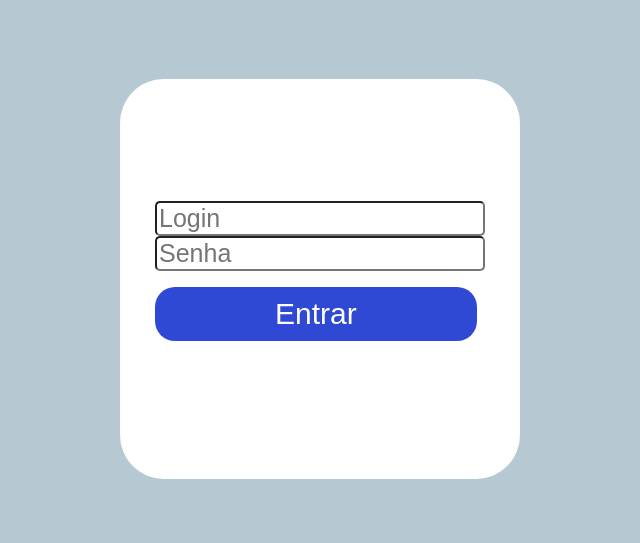
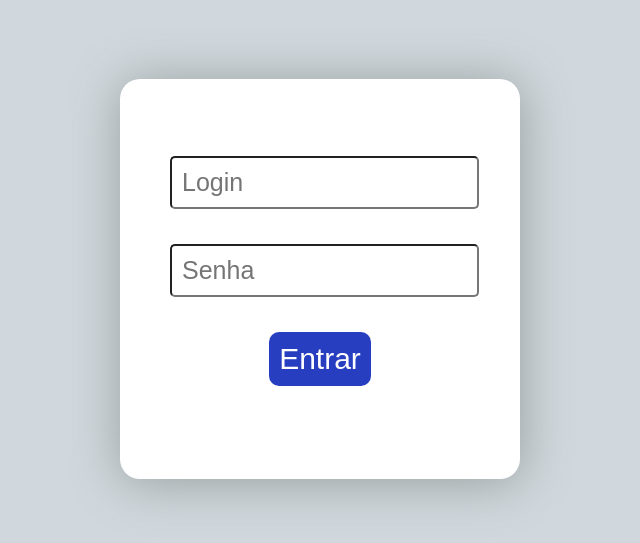
Before and after one commit to LucasAp-DEV/App.Front, a React (Create React App) app: page / in a window 1280 px wide. Shown: the part 121-664 px from the top of the page, without its empty margins (320-960 px from the left). Built offline with nearby package versions, Linux system fonts and the light colour scheme.

Commit message:
add error e true

```diff
--- a/src/components/Button/Button.css
+++ b/src/components/Button/Button.css
@@ -1,10 +1,9 @@
   button {
-    padding: 10px 120px;
     font-size: 30px;
-    background-color: #3049d4;
+    background-color: #273ec0;
     color: #ffffff;
     border: none;
-    border-radius: 20px;
+    border-radius: 10px;
     cursor: pointer;
   }
 
--- a/src/components/LoginForm/LoginForm.css
+++ b/src/components/LoginForm/LoginForm.css
@@ -1,14 +1,14 @@
 .formContainer1 {
-  width: 300px; /* Ajuste conforme necessário */
+  width: 300px;
   margin: auto;
   text-align: center;
 }
 
 .formContainer1 input {
-  display: block;
-  width: 100%;
-  margin-bottom: 10px;
-  padding: 8px;
+  display: flex;
+  width: 95%;
+  margin-bottom: 35px;
+  padding: 10px;
 }
 
 .formContainer1 p {
--- a/src/components/LoginForm/LoginForm.jsx
+++ b/src/components/LoginForm/LoginForm.jsx
@@ -5,7 +5,7 @@ import Button from '../../components/Button/Button';
 
 const LoginForm = ({ login, password, onChangeUser, onChangePassword, onSubmit }) => {
   return (
-    <div className='.formContainer1'>
+    <div className='formContainer1'>
       <Input
         placeholder='Login'
         name='UserInput'
--- a/src/pages/Login/Login.css
+++ b/src/pages/Login/Login.css
@@ -1,5 +1,5 @@
 .container {
-  background-color: #b6c9d3;
+  background-color: #d0d8dd;
   height: 100vh;
   width: 100vw;
   display: flex;
@@ -13,19 +13,19 @@
   top: 50%;
   left: 50%;
   transform: translate(-50%, -50%);
-  border-radius: 11%;
+  border-radius: 05%;
   align-items: center;
   justify-content: center;
   display: flex;
+  box-shadow: 1px 3px 50px 1px rgb(153, 160, 160);
 }
 
 .error {
   padding: 10px 50px;
-  font-size: 20px;
-  background-color: #e42424e7;
+  font-size: 21px;
+  background-color: #ff0000e7;
   color: #ffffff;
-  border: none;
-  border-radius: 20px;
+  border-radius: 10px;
   position: absolute;
   top: 80%;
   left: 50%;
--- a/src/pages/Login/Login.jsx
+++ b/src/pages/Login/Login.jsx
@@ -8,6 +8,7 @@ const Login = () => {
     const [login, setLogin] = useState()
     const [password, setPassword] = useState()
     const [errorLogin, setErrorLogin] = useState();
+    const [trueLogin, setTrueLogin] = useState("");
 
     const navigate = useNavigate()
 
@@ -36,11 +37,11 @@ const Login = () => {
                 const data = await response.json();
                 const authToken = data.token
                 console.log('Token recebido:', authToken) //Retirar depois o Token
+                setTrueLogin('Login Realizado.')
                 navigate('/Dashboard')
                 } else {
                   const data = await response.json();
                   setErrorLogin(data.error || 'Erro de login');
-                  console.log("Erro no login")
                 }
               } catch (error) {
                 setErrorLogin('Login ou senha Incorreta');
@@ -52,7 +53,6 @@ const Login = () => {
 
     return (
       <div className='container'>
-          <div className='container1'>
             <div className='login'>
               <LoginForm
               login={login}
@@ -62,9 +62,9 @@ const Login = () => {
               onSubmit={onSubmit}
               />
             </div>
-          </div>
         <div>
           {errorLogin && <p className="error">{errorLogin}</p> }
+          {trueLogin && <p className="error">{trueLogin}</p> }
         </div>
       </div>
 
```
